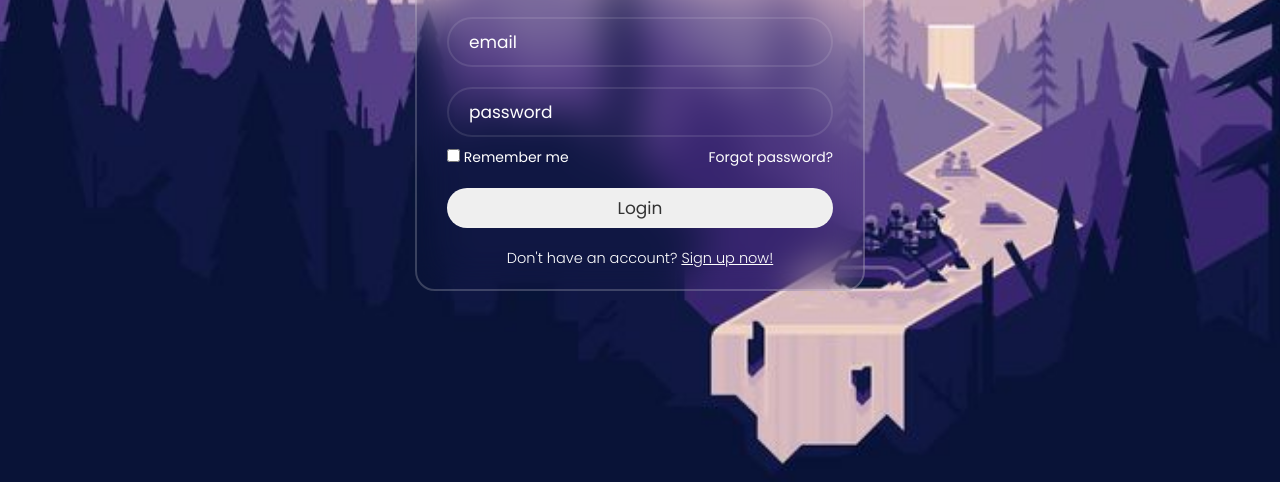
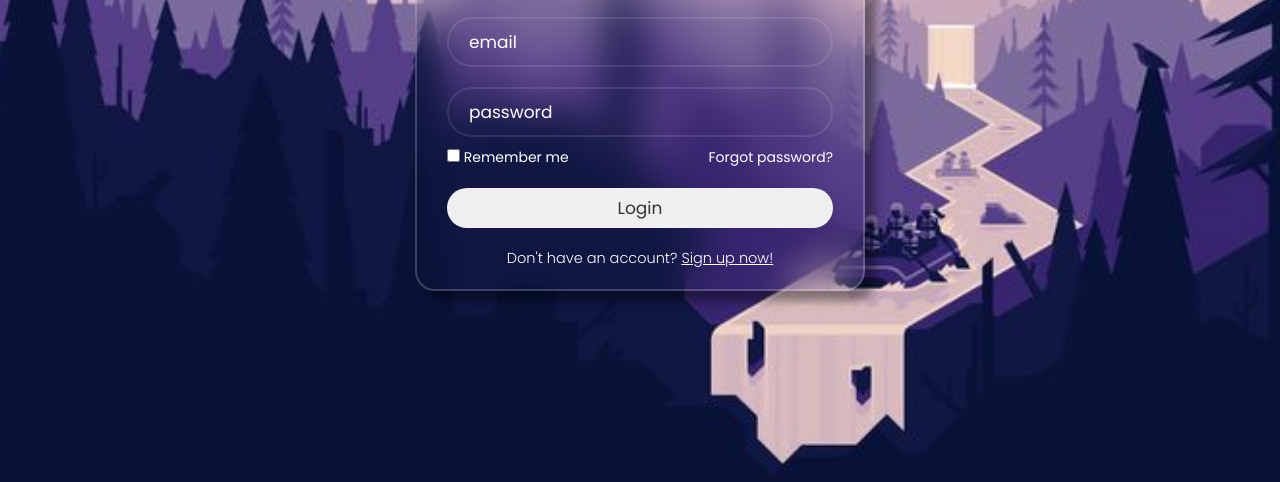
Before and after one commit to HwanChang/web-playground, a plain HTML site: page LoginPage/index.html in a window 1280 px wide. Shown: the part 318-800 px from the top of the page. Drawn offline with Linux system fonts and the light colour scheme.

Commit message:
💄 box shadow 추가

```diff
--- a/LoginPage/style.css
+++ b/LoginPage/style.css
@@ -27,6 +27,7 @@ body {
     backdrop-filter: blur(20px);
     padding: 30px 30px 20px 30px;
     border-radius: 20px;
+    box-shadow: 10px 10px 10px rgba(0, 0, 0, 0.4);
 }
 
 .login-introduce h1 {
```
